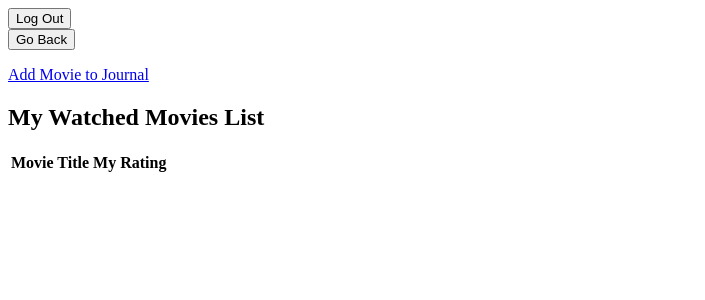
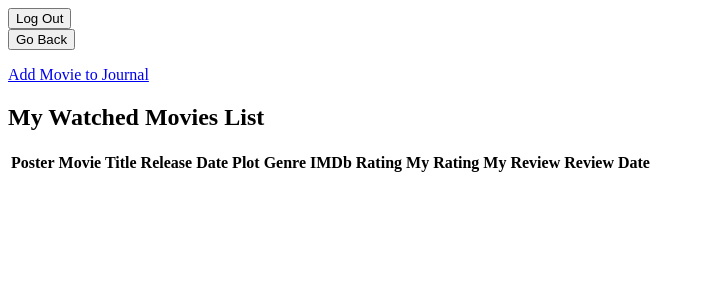
Before and after one commit to LisaLen/Moviescope, a Flask app: page /homepage in a window 1280 px wide. Shown: the top 300 px of the page, without its empty margins (0-705 px from the left). Run offline with Flask 2, Linux system fonts and the light colour scheme; the visitor is signed in with stand-in values (Sample User, id 1); tables that the repository leaves empty hold one stand-in row (values such as "Sample post"); lists and menus that the app fills with data are empty.

Commit message:
changed homepage view: added poster, imdb_rating, movie_url, review, review date

```diff
--- a/server.py
+++ b/server.py
@@ -96,10 +96,19 @@ def open_homepage():
     ''' Show homepage; show mivie list for a particular user'''
     if 'current_user' in session:
 
-        #returns [(<Movie>, rating)]
-        movies_ratings = db.session.query(Movie, Review.rating).join(Review).filter_by(user_id=session['current_user']).all()
+        #returns [(<Movie>, <Review>)]
+        movies_reviews = db.session.query(Movie, Review).join(Review).filter_by(user_id=session['current_user']).all()
+        print('###############################')
+        print('\n')
+        print('\n')
 
-        return render_template('homepage.html', movies_ratings=movies_ratings)
+        print(movies_reviews)
+        print('\n')
+
+        print('\n')
+        print('###############################')
+
+        return render_template('homepage.html', movies_reviews=movies_reviews)
 
     else:
         return render_template('signin_signup.html')
--- a/templates/homepage.html
+++ b/templates/homepage.html
@@ -4,14 +4,38 @@
 <p><a href='/add-movie'>Add Movie to Journal</a></p>
 <p><h2>My Watched Movies List</h2></p>
 <table>
+    <th>Poster</th>
     <th>Movie Title</th>
-    <!-- <th>Genre</th> -->
+    <th>Release Date</th>
+    <th>Plot</th>
+    <th>Genre</th>
+    <th>IMDb Rating</th>
     <th>My Rating</th>
-    <!-- th>Review Date</th> -->
-    {% for movie in movies_ratings %}
+    <th>My Review</th>
+    <th>Review Date</th>
+
+    {% for movie_review in movies_reviews %}
     <tr>
-        <td><a href='/movie-info?title = {{ movie[0].title }}'>{{ movie[0].title}} </td>
-        <td>{{ movie[1] }}</td>
+        {% with %}
+        <!--  -->
+        {% set movie = movie_review[0] %}
+        {% set review = movie_review[1] %}
+        <td><img src='{{ movie.poster_img }}' width='50' hight='50'></td>
+        <td><a href=' {{ movie.movie_url }}'>{{ movie.title}} </td>
+        <td>{{ movie.usa_release_date }}</td>
+        <td>{{ movie.plot }}</td>
+
+        <td>
+        {% for genre in movie.genres %}
+        {{ genre.genre_title }},
+        {% endfor %}</td>
+
+        <td>{{movie.imdb_rating }}</td>
+        <td>{{review.rating }}</td>
+        <td>{{review.review }}</td>
+        <td>{{review.date_review }}</td>
+
+        {% endwith %}
     </tr>
 
     {% endfor %}
```
